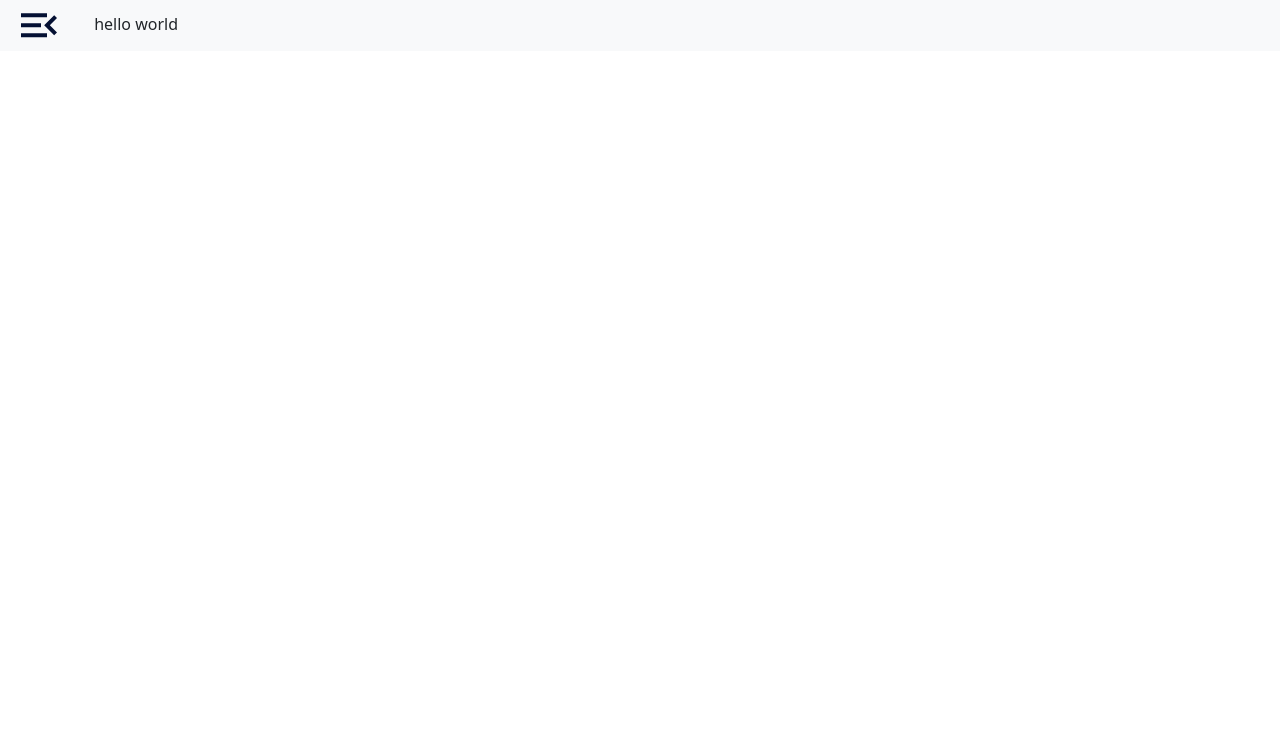
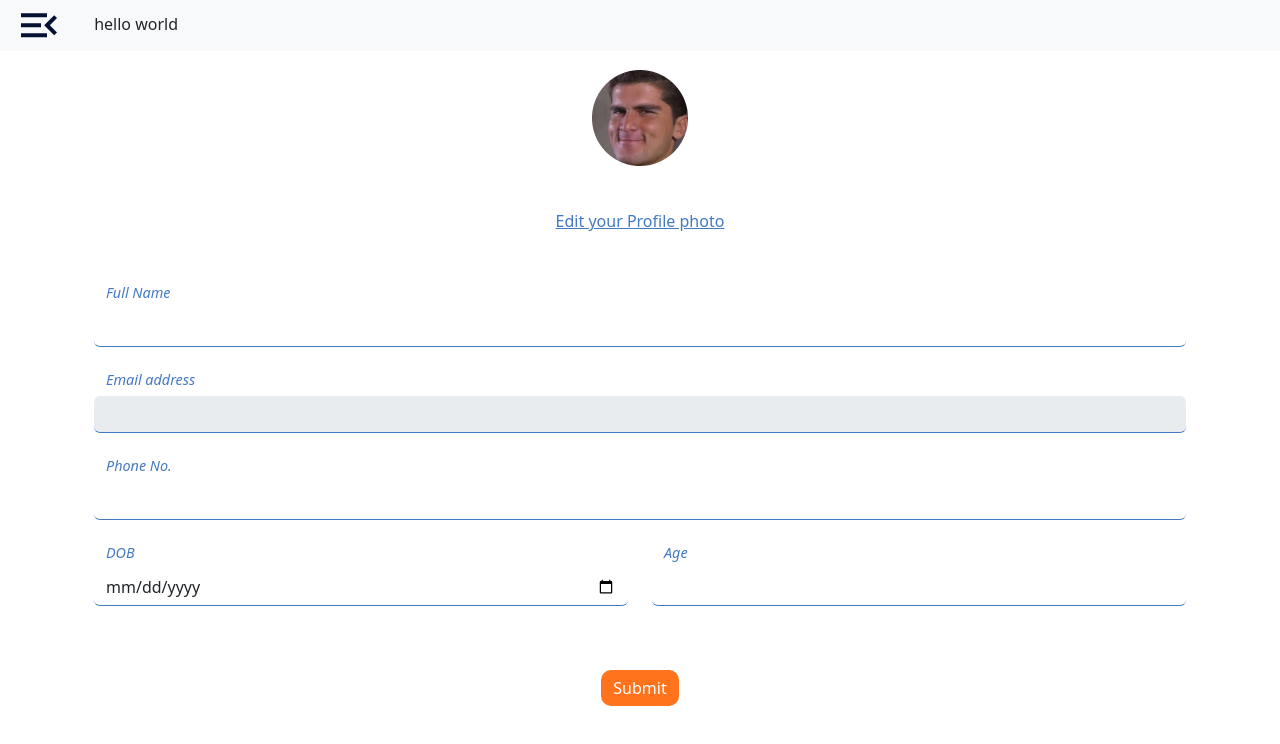
Before and after one commit to ManavDaggula/Gym-Daily-Routine, a React (Create React App) app in the folder frontend/: page /profile in a window 1280 px wide. Before the commit this address had no page. Shown: the top 744 px of the page. Built offline with nearby package versions, Linux system fonts and the light colour scheme.

Commit message:
profile design updated

```diff
--- a/frontend/src/App.css
+++ b/frontend/src/App.css
@@ -7,15 +7,31 @@
     --dark: #121212;
 }
 
-.form-control{
+.auth-form{
     border: 1px solid var(--primary);
 }
-
-.form-control::placeholder{
+.auth-form::placeholder{
     font-weight: 300;
     font-style: italic;
     color: var(--ascent-light);
     font-size: 14px;
+}
+.profile-form{
+    border: none;
+    border-bottom: 1px solid var(--ascent-light);
+    outline: none;
+    box-shadow: none;
+    transition: 1s;
+}
+.profile-form:focus{
+    border-bottom: 2px solid var(--ascent-light);
+    box-shadow: none;
+}
+.profile-label{
+    border: none;
+    font-size: calc(0.4rem + 1vh);
+    font-style: italic;
+    color: var(--ascent-light);
 }
 
 .btn{
@@ -33,6 +49,9 @@
 
 .text-ascent{
     color: var(--ascent-dark);
+}
+.text-ascent-light{
+    color: var(--ascent-light);
 }
 
 .fs-big{
--- a/frontend/src/App.js
+++ b/frontend/src/App.js
@@ -7,6 +7,7 @@ import Login from './components/Login';
 import Navbar from './components/Navbar';
 import Signup from './components/Signup';
 import './App.css';
+import Profile from './components/Profile';
 function App() {
 	return (
 		<>
@@ -17,6 +18,7 @@ function App() {
 				{/* <Route exact path='/about' element={<About/>}/> */}
 				<Route exact path='/login' element={<Login/>}/>
 				<Route exact path='/signup' element={<Signup/>}/>
+				<Route exact path='/profile' element={<Profile/>}/>
 			</Routes>
 		</Router>
 		</>
--- a/frontend/src/components/Login.js
+++ b/frontend/src/components/Login.js
@@ -8,10 +8,10 @@ export default function Login() {
                 <h1 className="display-3 fw-bold mb-5 text-ascent">Welcome Back!!!</h1>
                 <form className='w-75'>
                     <div className="mb-3">
-                        <input type="text" className="form-control" id="name" name='name' placeholder='Username'/>
+                        <input type="text" className="form-control auth-form" id="name" name='name' placeholder='Username'/>
                     </div>
                     <div className="mb-4">
-                        <input type="password" className="form-control" id="password" name='password' placeholder='Password'/>
+                        <input type="password" className="form-control auth-form" id="password" name='password' placeholder='Password'/>
                     </div>
                     <button type="submit" className="btn btn-primary btn-sm px-3">Login</button>
                 </form>
--- a/frontend/src/components/Navbar.js
+++ b/frontend/src/components/Navbar.js
@@ -1,29 +1,30 @@
 import React from 'react';
+import { Link } from 'react-router-dom';
 import hamburgerbtn from '../images/menuBtn.svg'
 
 export default function Navbar(props) {
     return (
         <>
-            <nav class="navbar navbar-light bg-light fixed-top">
-                <div class="container-fluid">
+            <nav className="navbar navbar-light bg-light fixed-top">
+                <div className="container-fluid">
                     <div>
-                        <button class="btn btn-light btn-sm" type="button" data-bs-toggle="offcanvas" data-bs-target="#offcanvasNavbar" aria-controls="offcanvasNavbar">
+                        <button className="btn btn-light btn-sm" type="button" data-bs-toggle="offcanvas" data-bs-target="#offcanvasNavbar" aria-controls="offcanvasNavbar">
                             <img src={hamburgerbtn} alt="toggle dowm menu" />
                         </button>
-                        <span class="text mx-4">{props.currentPage} hello world</span>
+                        <span className="text mx-4">{props.currentPage} hello world</span>
                     </div>
-                    <div class="offcanvas offcanvas-start" tabindex="-1" id="offcanvasNavbar" aria-labelledby="offcanvasNavbarLabel">
-                        <div class="offcanvas-header">
-                            <h5 class="offcanvas-title" id="offcanvasNavbarLabel">Menu</h5>
-                            <button type="button" class="btn-close text-reset" data-bs-dismiss="offcanvas" aria-label="Close"></button>
+                    <div className="offcanvas offcanvas-start" tabindex="-1" id="offcanvasNavbar" aria-labelledby="offcanvasNavbarLabel">
+                        <div className="offcanvas-header">
+                            <h5 className="offcanvas-title" id="offcanvasNavbarLabel">Menu</h5>
+                            <button type="button" className="btn-close text-reset" data-bs-dismiss="offcanvas" aria-label="Close"></button>
                         </div>
-                        <div class="offcanvas-body">
-                            <ul class="navbar-nav justify-content-end flex-grow-1 pe-3">
-                                <li class="nav-item">
-                                    <a class="nav-link active" aria-current="page" href="/">Home</a>
+                        <div className="offcanvas-body">
+                            <ul className="navbar-nav justify-content-end flex-grow-1 pe-3">
+                                <li className="nav-item">
+                                    <Link className="nav-link active" aria-current="page" to="/">Home</Link>
                                 </li>
-                                <li class="nav-item">
-                                    <a class="nav-link" href="/about">About Us</a>
+                                <li className="nav-item">
+                                    <Link className="nav-link" to="/about">About Us</Link>
                                 </li>
                             </ul>
                         </div>
--- /dev/null
+++ b/frontend/src/components/Profile.js
@@ -0,0 +1,51 @@
+import React from 'react'
+import photo from "../images/profile-photo.png"
+export default function Profile() {
+    return (
+        <>
+            <div className="container mt-5 d-flex flex-column justify-content-around" style={{height:"85vh"}}>
+                <div className="img">
+                    <img src={photo} className="rounded mx-auto d-block" alt="..." />
+                </div>
+
+                <div className="container text-center">
+                    <label className='text-decoration-underline text-ascent-light' htmlFor="profilePhoto">
+                        Edit your Profile photo
+                        <input type="file" className='d-none' name="profilePhoto" id="profilePhoto" accept='image/png, image/jpg, image/jpeg"' />
+                    </label>
+                </div>
+
+                <div className="container">
+                    <form>
+                        <div className="mb-3">
+                            <label for="fullName" className="form-control  profile-label ">Full Name</label>
+                            <input type="text" className="form-control  profile-form" id="fullName" name='fullName'/>
+                        </div>
+                        <div className="mb-3">
+                            <label for="email" className="form-control  profile-label">Email address</label>
+                            <input type="email" className="form-control  profile-form" id="email" name='email' disabled="true"/>
+                        </div>
+                        <div className="mb-3">
+                            <label for="phone" className="form-control  profile-label">Phone No.</label>
+                            <input type="tel" className="form-control  profile-form" id="phone" name='phone'/>
+                        </div>
+
+                        <div className="container-flud row">
+                            <div className="mb-3 col-6">
+                                <label for="dob" className="form-control  profile-label">DOB</label>
+                                <input type="date" className="form-control  profile-form" id="dob" name='dob'/>
+                            </div>
+                            <div className="mb-3 col-6">
+                                <label for="age" className="form-control  profile-label">Age</label>
+                                <input type="text" className="form-control  profile-form" id="age" name='age'/>
+                            </div>
+                        </div>
+                        <div className=" container d-flex justify-content-center">
+                            <button type="submit" className="mt-5 btn btn-primary align-self-center">Submit</button>
+                        </div>
+                    </form>
+                </div>
+            </div>
+        </>
+    )
+}
--- a/frontend/src/components/Signup.js
+++ b/frontend/src/components/Signup.js
@@ -8,13 +8,13 @@ export default function Signup() {
                 <h1 className="display-3 fw-bold mb-5 text-ascent">Welcome to the community</h1>
                 <form className='w-75'>
                     <div className="mb-3">
-                        <input type="text" className="form-control" id="name" name='name' placeholder='Username'/>
+                        <input type="text" className="form-control auth-form" id="name" name='name' placeholder='Username'/>
                     </div>
                     <div className="mb-3">
-                        <input type="text" className="form-control" id="email" name='email' placeholder='Email Address'/>
+                        <input type="text" className="form-control auth-form" id="email" name='email' placeholder='Email Address'/>
                     </div>
                     <div className="mb-4">
-                        <input type="password" className="form-control" id="password" name='password' placeholder='Password'/>
+                        <input type="password" className="form-control auth-form" id="password" name='password' placeholder='Password'/>
                     </div>
                     <button type="submit" className="btn btn-primary btn-sm px-3">Sign Up</button>
                 </form>
```
Also changed, not shown: frontend/src/images/profile-photo.png (added).
